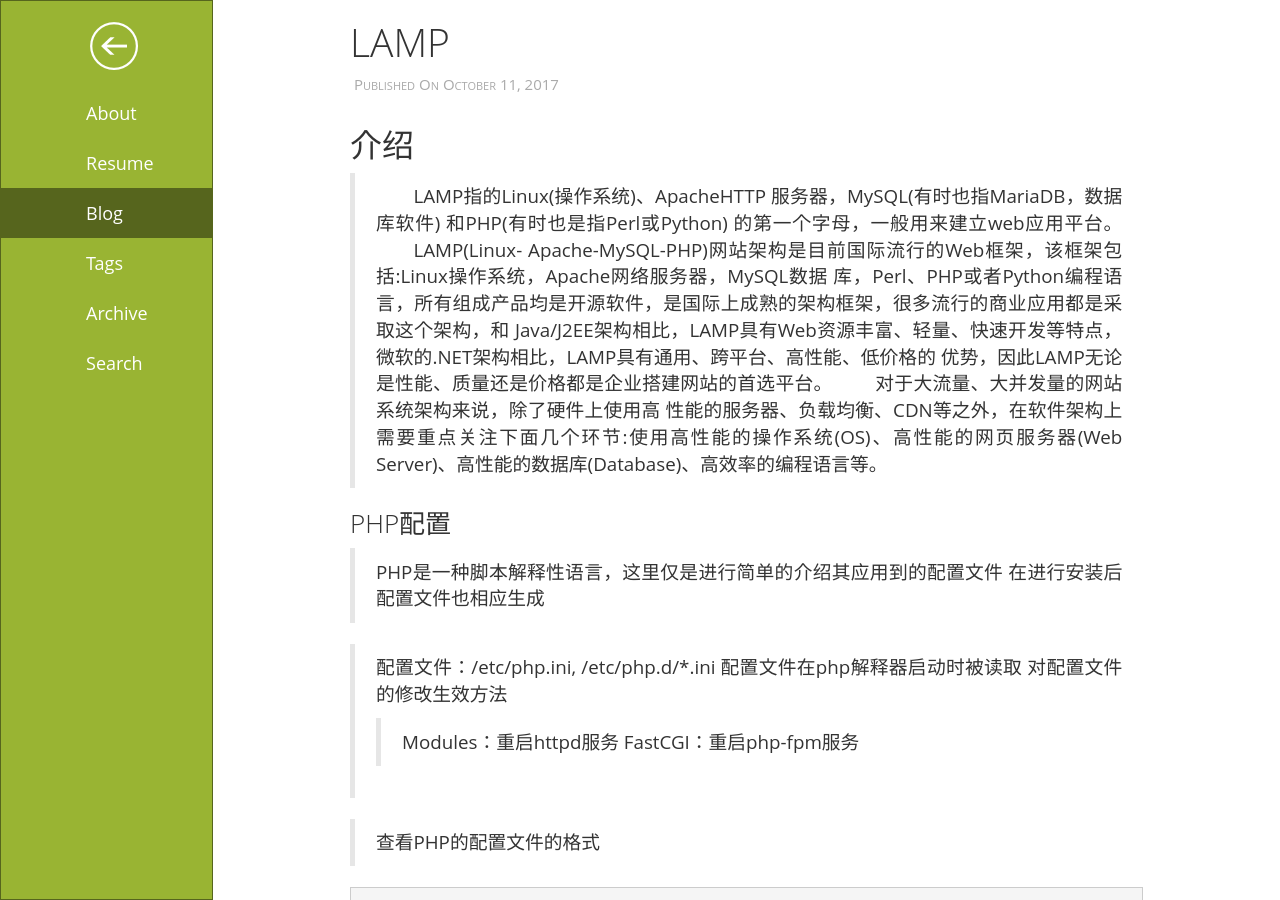
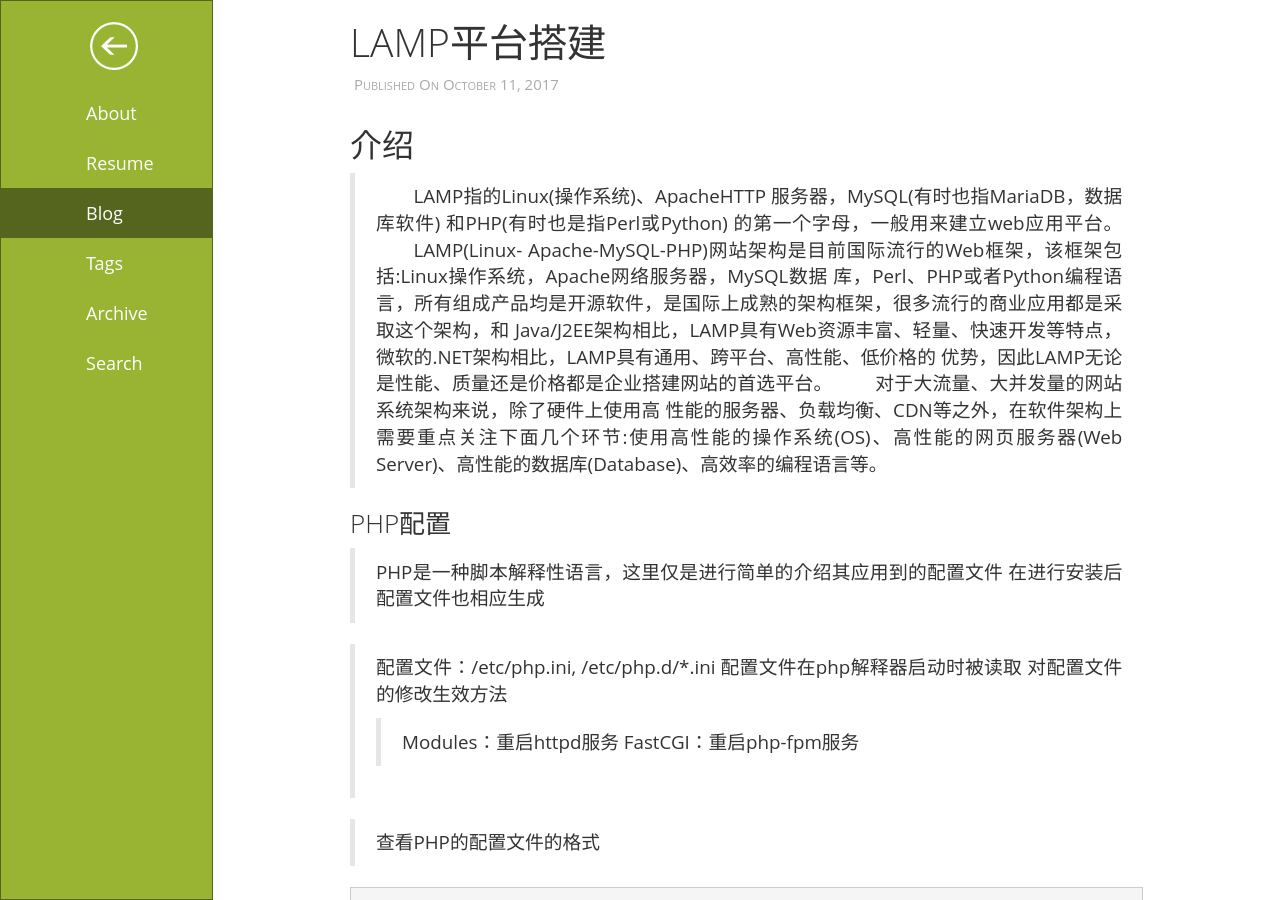
Before and after one commit to daysunshine/daysunshine.github.io, a Jekyll site: the page built from _posts/2017-10-11-linux-lamp.md, in a window 1280 px wide and 900 px high. Built offline with Jekyll 4.4.1, drawn with Linux system fonts in a browser that asks for light colours; comment, search, counter and statistics services are not loaded.

Commit message:
Update 2017-10-11-linux-lamp.md

```diff
--- a/_posts/2017-10-11-linux-lamp.md
+++ b/_posts/2017-10-11-linux-lamp.md
@@ -1,7 +1,7 @@
 ---
 layout: post
-title:  LAMP
-date:   2017-10-11 08:00:00
+title:  LAMP平台搭建
+date:   2017-10-11 08:00:00
 categories: Linux
 tags:  centos7.3编译实现LAMP PHP配置
 ---
```
